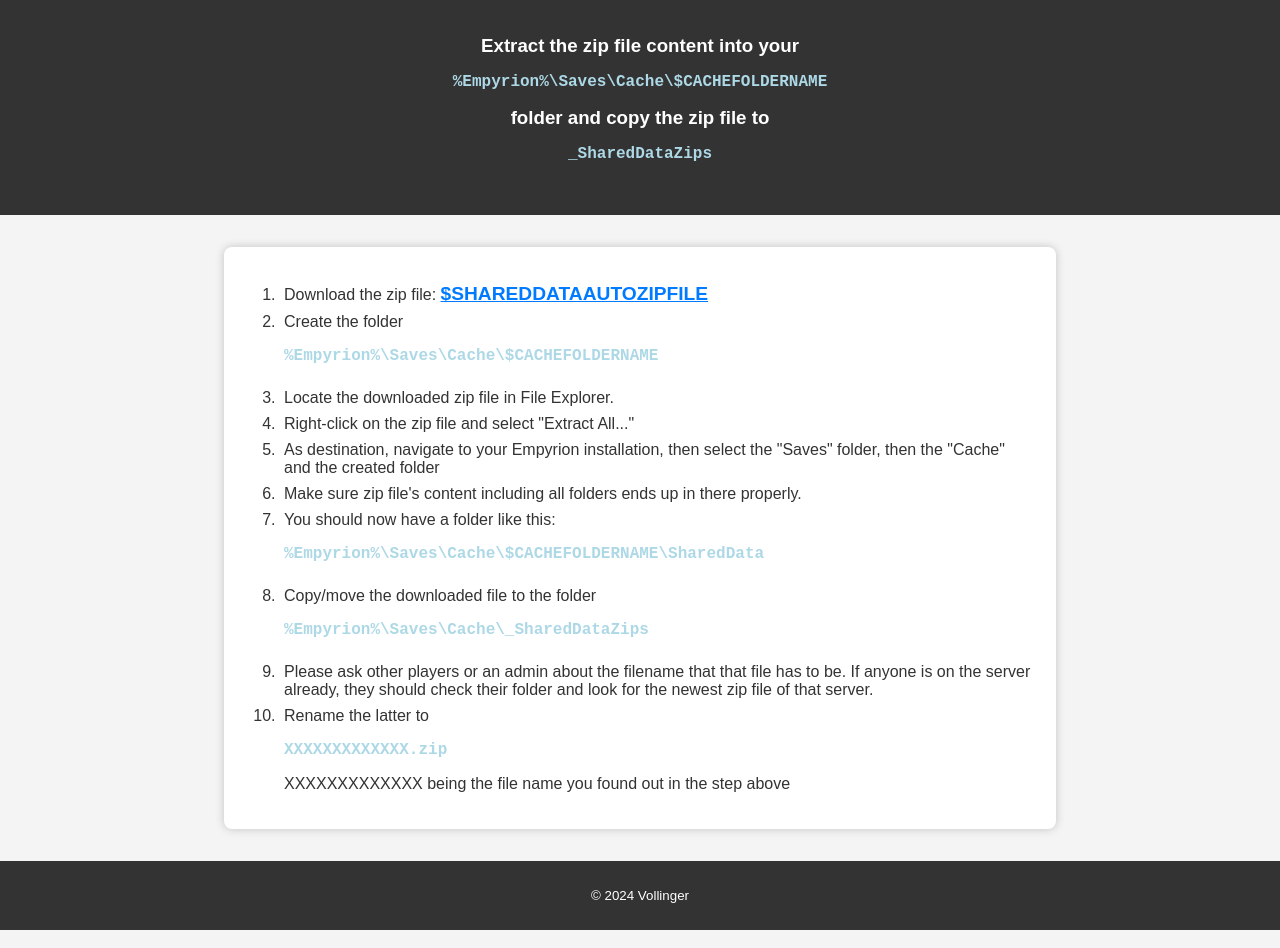
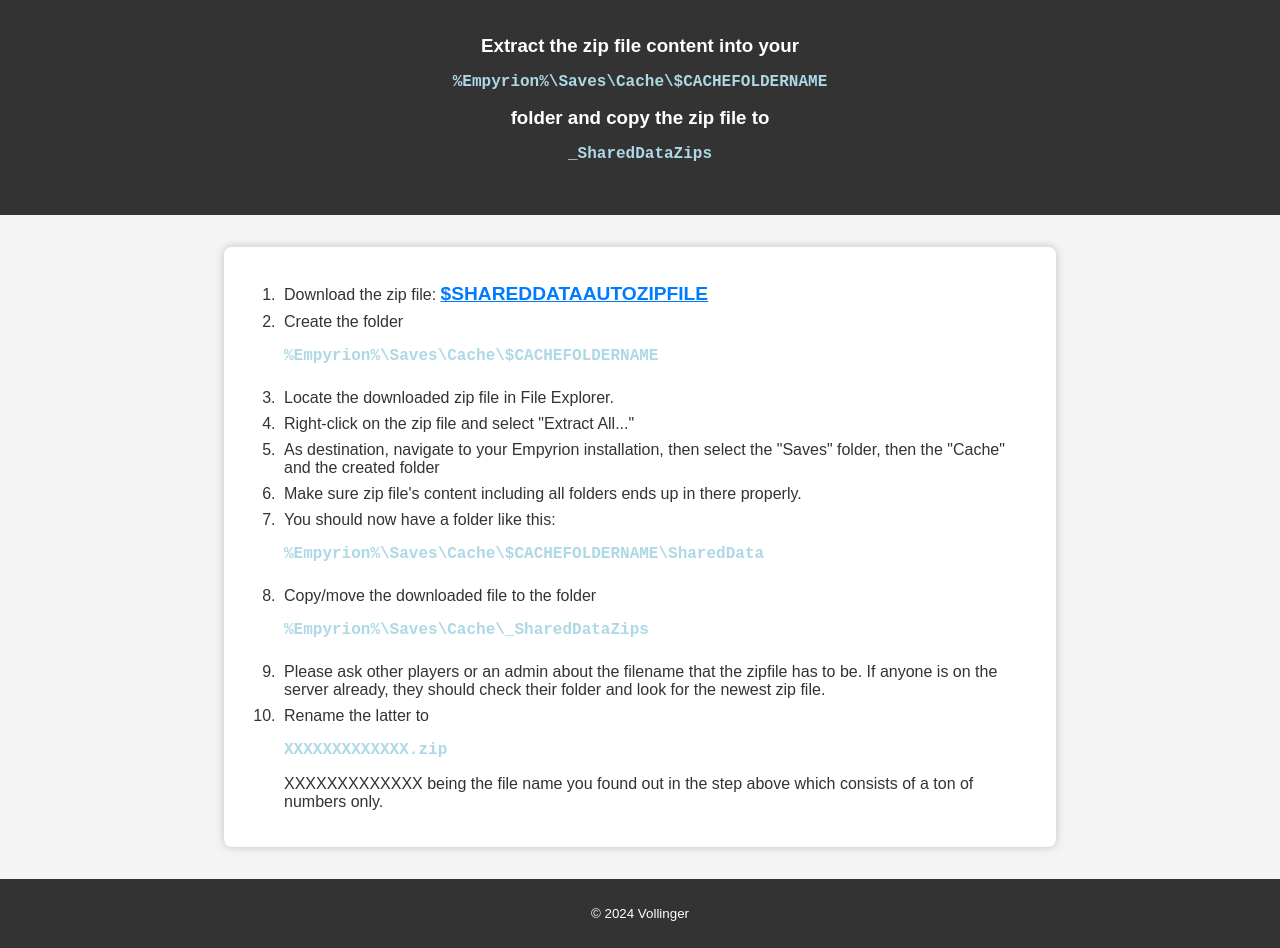
Before and after one commit to Vollinger0/esm, a plain HTML site: page data/index.shared.template.html in a window 1280 px wide. Drawn offline with Linux system fonts and the light colour scheme; files that its build step writes are made by us from their sources.

Commit message:
improved instructions a bit

```diff
--- a/data/index.shared.template.html
+++ b/data/index.shared.template.html
@@ -20,8 +20,8 @@
             <li>Make sure zip file's content including all folders ends up in there properly.</li>
             <li>You should now have a folder like this:<pre>%Empyrion%\Saves\Cache\$CACHEFOLDERNAME\SharedData</pre></li>
             <li>Copy/move the downloaded file to the folder <pre>%Empyrion%\Saves\Cache\_SharedDataZips</pre></li>
-            <li>Please ask other players or an admin about the filename that that file has to be. If anyone is on the server already, they should check their folder and look for the newest zip file of that server.</li>
-            <li>Rename the latter to <pre>XXXXXXXXXXXXX.zip</pre>XXXXXXXXXXXXX being the file name you found out in the step above</li>
+            <li>Please ask other players or an admin about the filename that the zipfile has to be. If anyone is on the server already, they should check their folder and look for the newest zip file.</li>
+            <li>Rename the latter to <pre>XXXXXXXXXXXXX.zip</pre>XXXXXXXXXXXXX being the file name you found out in the step above which consists of a ton of numbers only.</li>
         </ol>
     </section>
     <footer>
```
